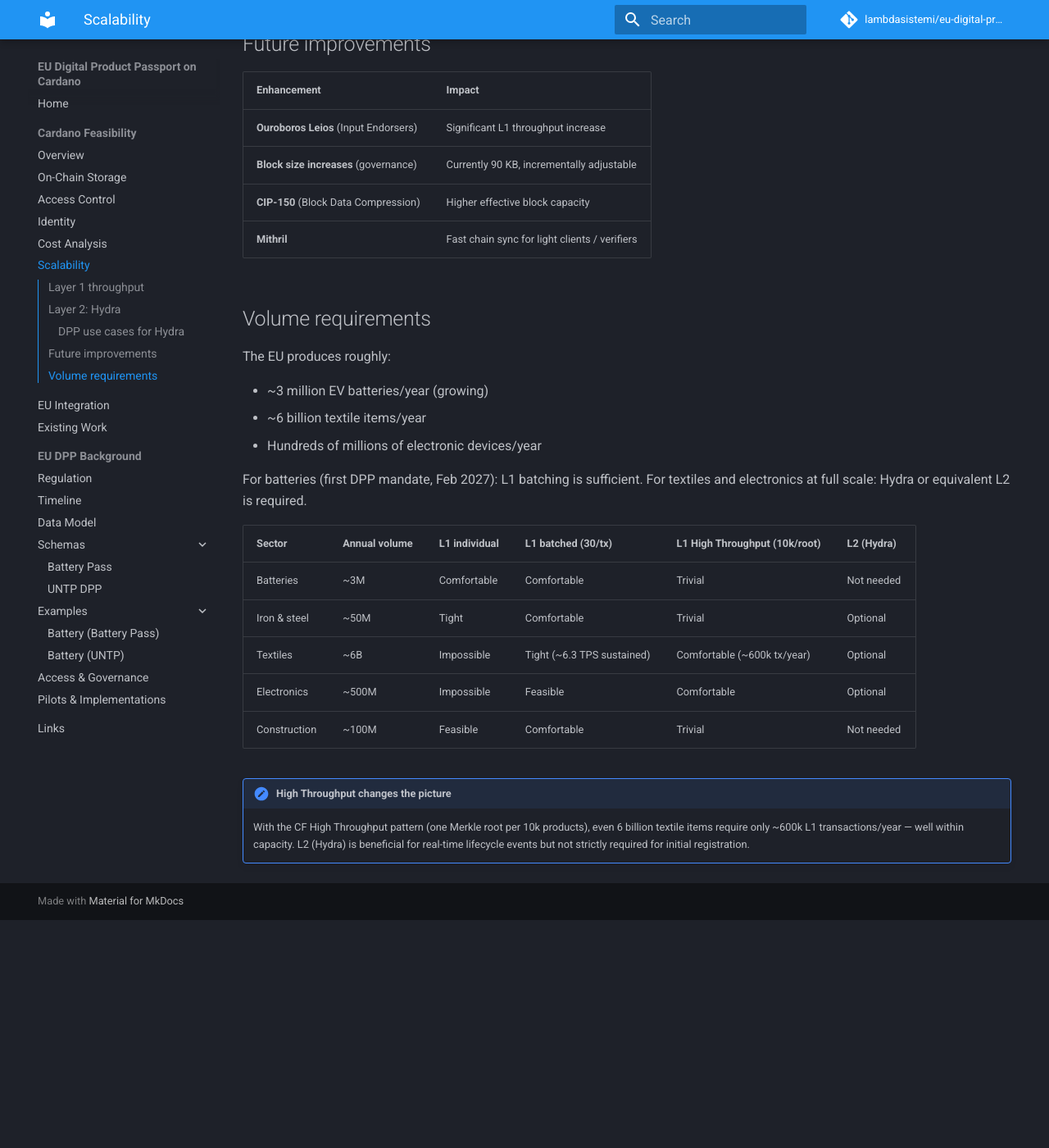
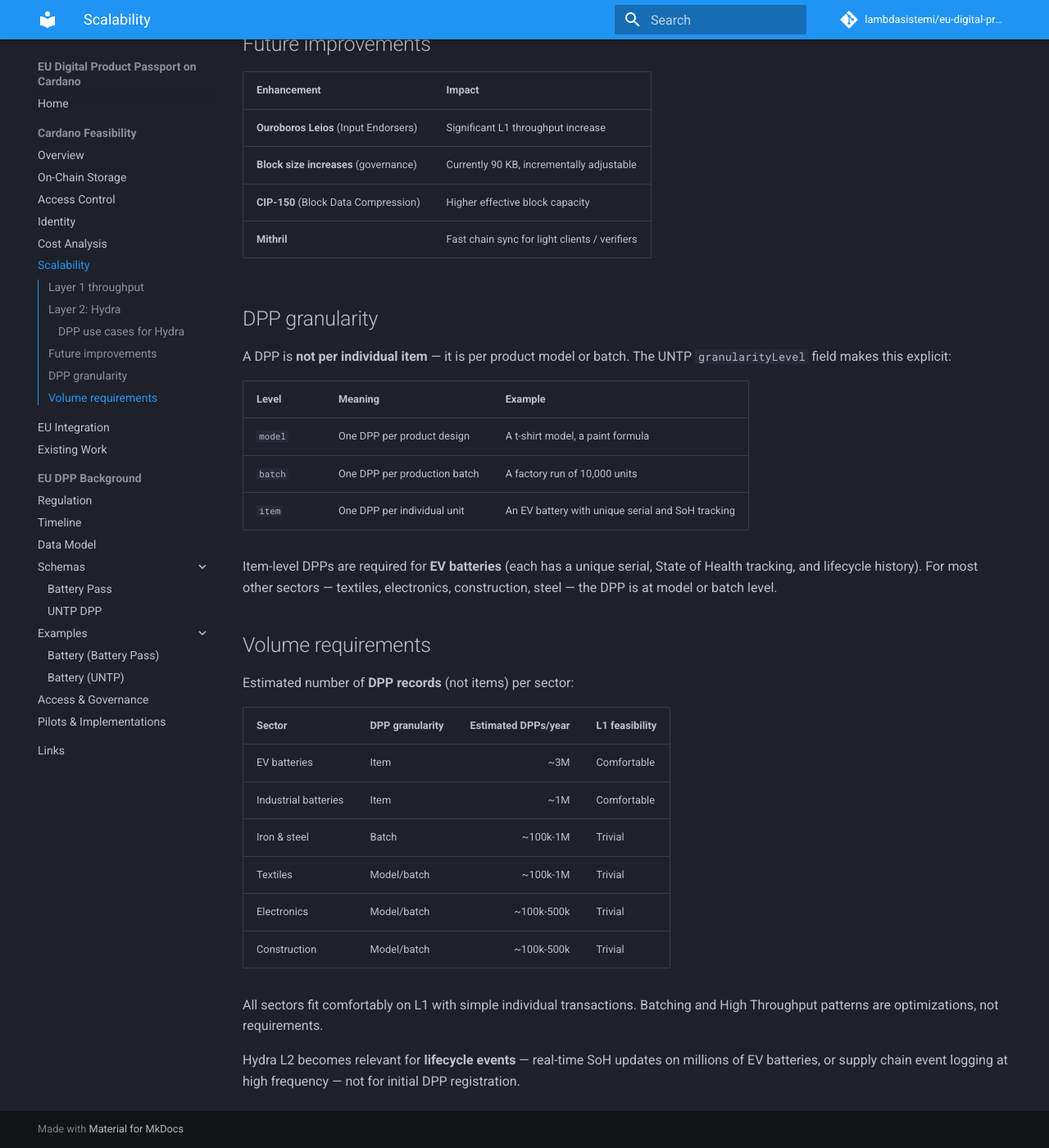
Before and after one commit to lambdasistemi/eu-digital-product-passport, an MkDocs documentation site: the page built from docs/cardano/scalability.md, in a window 1280 px wide and 1400 px high, scrolled down 1790 px. Shown: the whole window at 82% size. Built offline with MkDocs 1.6.1 and Material for MkDocs 9.7.7, drawn with Linux system fonts in a browser that asks for light colours; comment, search, counter and statistics services are not loaded; before the commit the page ends 2912 px from its top, so only the background shows below that.

Commit message:
fix: DPP is per model/batch, not per item — all sectors trivially fit L1

```diff
--- a/docs/cardano/scalability.md
+++ b/docs/cardano/scalability.md
@@ -52,24 +52,31 @@
 | **CIP-150** (Block Data Compression) | Higher effective block capacity |
 | **Mithril** | Fast chain sync for light clients / verifiers |
 
+## DPP granularity
+
+A DPP is **not per individual item** — it is per product model or batch. The UNTP `granularityLevel` field makes this explicit:
+
+| Level | Meaning | Example |
+|-------|---------|---------|
+| `model` | One DPP per product design | A t-shirt model, a paint formula |
+| `batch` | One DPP per production batch | A factory run of 10,000 units |
+| `item` | One DPP per individual unit | An EV battery with unique serial and SoH tracking |
+
+Item-level DPPs are required for **EV batteries** (each has a unique serial, State of Health tracking, and lifecycle history). For most other sectors — textiles, electronics, construction, steel — the DPP is at model or batch level.
+
 ## Volume requirements
 
-The EU produces roughly:
+Estimated number of **DPP records** (not items) per sector:
 
-- ~3 million EV batteries/year (growing)
-- ~6 billion textile items/year
-- Hundreds of millions of electronic devices/year
+| Sector | DPP granularity | Estimated DPPs/year | L1 feasibility |
+|--------|----------------|--------------------:|----------------|
+| EV batteries | Item | ~3M | Comfortable |
+| Industrial batteries | Item | ~1M | Comfortable |
+| Iron & steel | Batch | ~100k-1M | Trivial |
+| Textiles | Model/batch | ~100k-1M | Trivial |
+| Electronics | Model/batch | ~100k-500k | Trivial |
+| Construction | Model/batch | ~100k-500k | Trivial |
 
-For batteries (first DPP mandate, Feb 2027): L1 batching is sufficient.
-For textiles and electronics at full scale: Hydra or equivalent L2 is required.
+All sectors fit comfortably on L1 with simple individual transactions. Batching and High Throughput patterns are optimizations, not requirements.
 
-| Sector | Annual volume | L1 individual | L1 batched (30/tx) | L1 High Throughput (10k/root) | L2 (Hydra) |
-|--------|--------------|--------------|-------------------|-------------------------------|------------|
-| Batteries | ~3M | Comfortable | Comfortable | Trivial | Not needed |
-| Iron & steel | ~50M | Tight | Comfortable | Trivial | Optional |
-| Textiles | ~6B | Impossible | Tight (~6.3 TPS sustained) | Comfortable (~600k tx/year) | Optional |
-| Electronics | ~500M | Impossible | Feasible | Comfortable | Optional |
-| Construction | ~100M | Feasible | Comfortable | Trivial | Not needed |
-
-!!! note "High Throughput changes the picture"
-    With the CF High Throughput pattern (one Merkle root per 10k products), even 6 billion textile items require only ~600k L1 transactions/year — well within capacity. L2 (Hydra) is beneficial for real-time lifecycle events but not strictly required for initial registration.
+Hydra L2 becomes relevant for **lifecycle events** — real-time SoH updates on millions of EV batteries, or supply chain event logging at high frequency — not for initial DPP registration.
```
